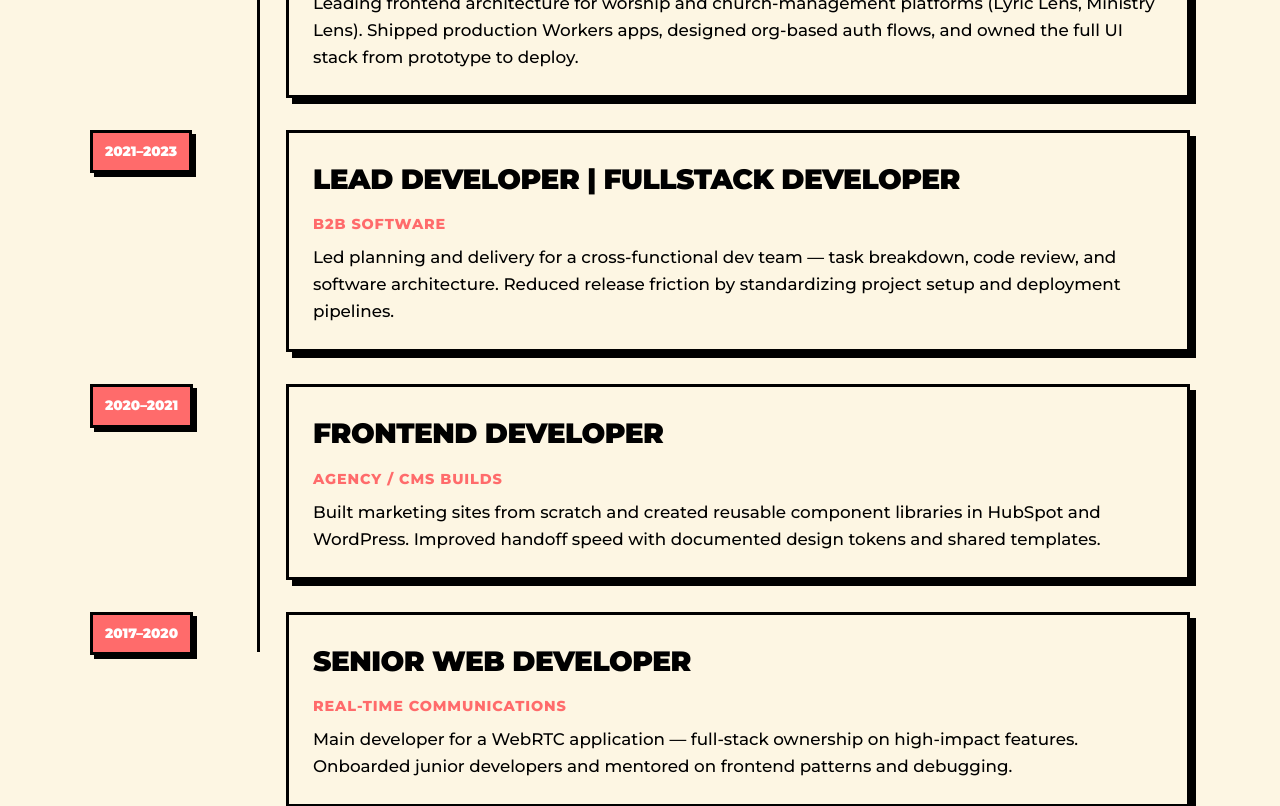
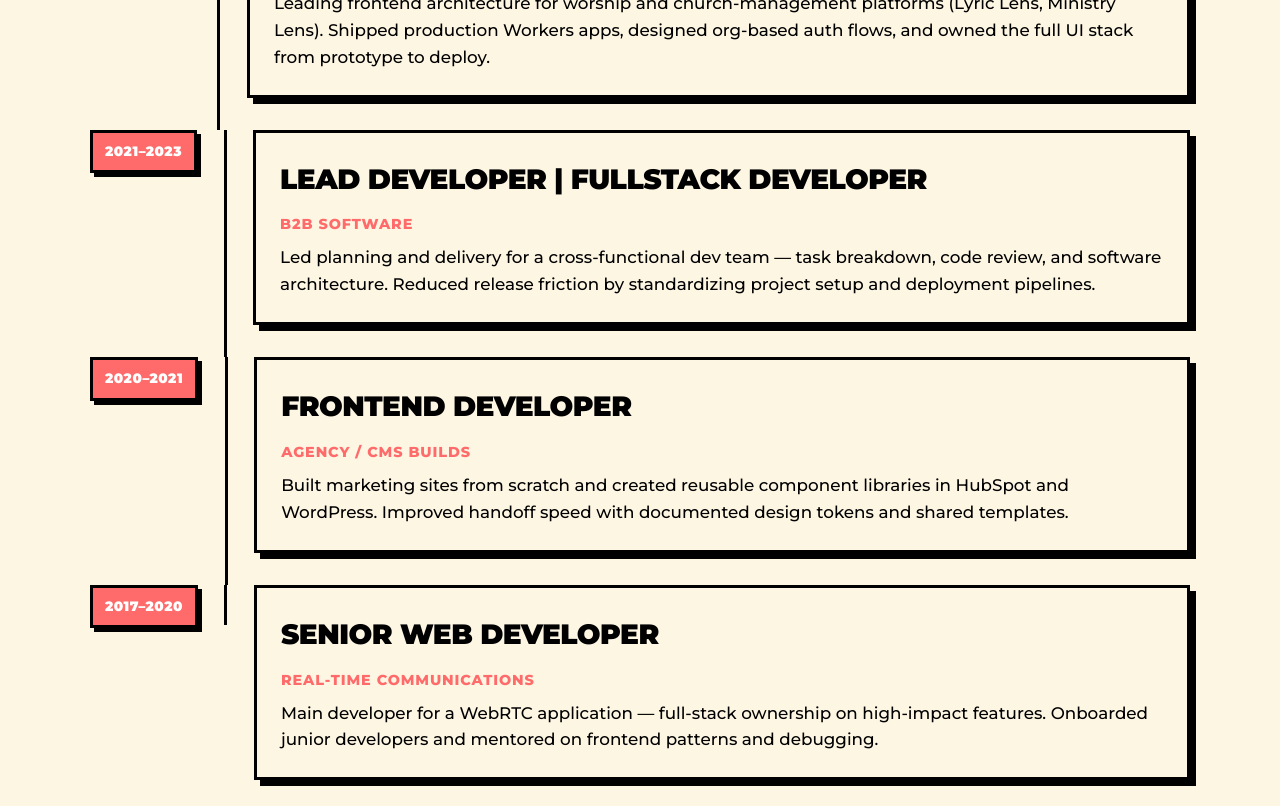
Before and after one commit to karlodelarosa/karlodr, a Vue app: page / in a window 1280 px wide. Shown: the part 4140-4946 px from the top of the page. Built offline with nearby package versions, Linux system fonts and the light colour scheme; no server answers.

Commit message:
feat: ui fixes

```diff
--- a/src/pages/NewHome2.vue
+++ b/src/pages/NewHome2.vue
@@ -174,14 +174,14 @@ const ACCENT_COLORS = ['#FFE566', '#FF6B6B', '#4ECDC4', '#6C5CE7', '#FF9F43']
             :key="`${experience.title}-${experience.date}`"
             class="neo-timeline-item"
           >
-            <div class="neo-timeline-date">
-              <span class="neo-date-box">{{ experience.date }}</span>
-            </div>
             <div class="neo-timeline-line" :class="{ last: i === EXPERIENCE_DATA.length - 1 }" />
             <div class="neo-card neo-card-timeline">
-              <h3 class="neo-card-title">{{ experience.title }}</h3>
-              <p v-if="experience.company" class="neo-company">{{ experience.company }}</p>
-              <p class="neo-card-desc">{{ experience.description }}</p>
+              <span class="neo-date-box">{{ experience.date }}</span>
+              <div class="neo-card-timeline-body">
+                <h3 class="neo-card-title">{{ experience.title }}</h3>
+                <p v-if="experience.company" class="neo-company">{{ experience.company }}</p>
+                <p class="neo-card-desc">{{ experience.description }}</p>
+              </div>
             </div>
           </div>
         </div>
@@ -729,42 +729,50 @@ const ACCENT_COLORS = ['#FFE566', '#FF6B6B', '#4ECDC4', '#6C5CE7', '#FF9F43']
 .neo-timeline {
   display: flex;
   flex-direction: column;
-  gap: 0;
+  gap: 24px;
 }
 
 .neo-timeline-item {
-  display: grid;
-  grid-template-columns: 120px 24px 1fr;
-  gap: 0 16px;
-  align-items: start;
+  display: flex;
+  flex-direction: column;
+  gap: 10px;
 }
 
 .neo-date-box {
   display: inline-block;
+  width: fit-content;
   background: var(--neo-red);
   color: white;
   border: var(--neo-border);
   box-shadow: var(--neo-shadow-sm);
-  padding: 8px 12px;
+  padding: 6px 10px;
   font-weight: 900;
-  font-size: 0.85rem;
+  font-size: 0.72rem;
   text-transform: uppercase;
-  white-space: nowrap;
+  letter-spacing: 0.04em;
 }
 
 .neo-timeline-line {
-  width: 3px;
-  min-height: 100%;
-  background: var(--neo-black);
-  margin: 0 auto;
-}
-
-.neo-timeline-line.last {
-  min-height: 40px;
+  display: none;
 }
 
 .neo-card-timeline {
-  margin-bottom: 32px;
+  display: flex;
+  flex-direction: column;
+  gap: 10px;
+  width: 100%;
+  padding: 0;
+  background: none;
+  border: none;
+  box-shadow: none;
+}
+
+.neo-card-timeline-body {
+  width: 100%;
+  background: var(--neo-bg);
+  border: var(--neo-border);
+  box-shadow: var(--neo-shadow);
+  padding: 20px;
 }
 
 /* contributions */
@@ -904,8 +912,49 @@ const ACCENT_COLORS = ['#FFE566', '#FF6B6B', '#4ECDC4', '#6C5CE7', '#FF9F43']
     grid-template-columns: repeat(2, 1fr);
   }
 
+  .neo-timeline {
+    gap: 0;
+  }
+
   .neo-timeline-item {
-    grid-template-columns: 140px 24px 1fr;
+    display: grid;
+    grid-template-columns: max-content 24px 1fr;
+    gap: 0 16px;
+    align-items: start;
+  }
+
+  .neo-card-timeline {
+    display: contents;
+  }
+
+  .neo-card-timeline .neo-date-box {
+    grid-column: 1;
+    grid-row: 1;
+    align-self: start;
+    padding: 8px 12px;
+    font-size: 0.85rem;
+    white-space: nowrap;
+  }
+
+  .neo-timeline-line {
+    display: block;
+    grid-column: 2;
+    grid-row: 1;
+    width: 3px;
+    min-height: 100%;
+    background: var(--neo-black);
+    margin: 0 auto;
+  }
+
+  .neo-timeline-line.last {
+    min-height: 40px;
+  }
+
+  .neo-card-timeline-body {
+    grid-column: 3;
+    grid-row: 1;
+    margin-bottom: 32px;
+    padding: 24px;
   }
 }
 
```
